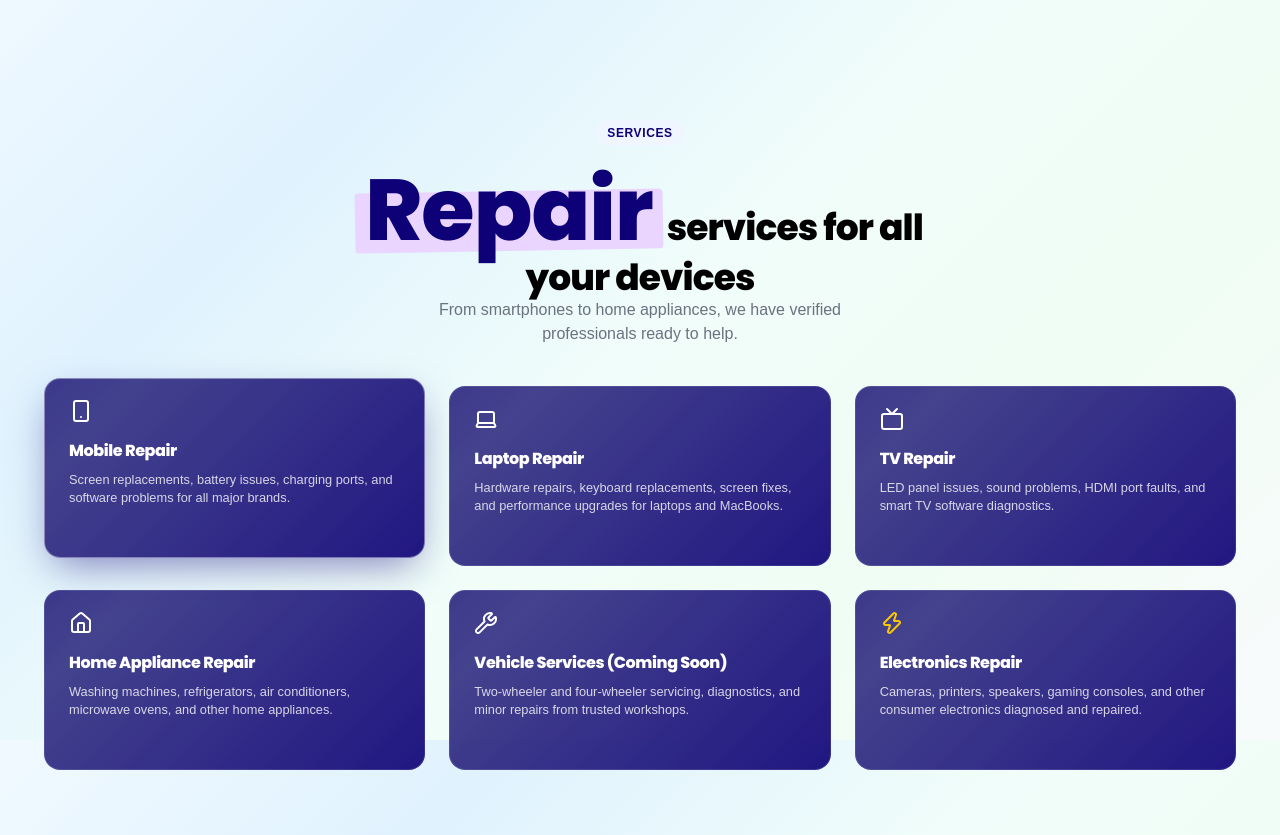
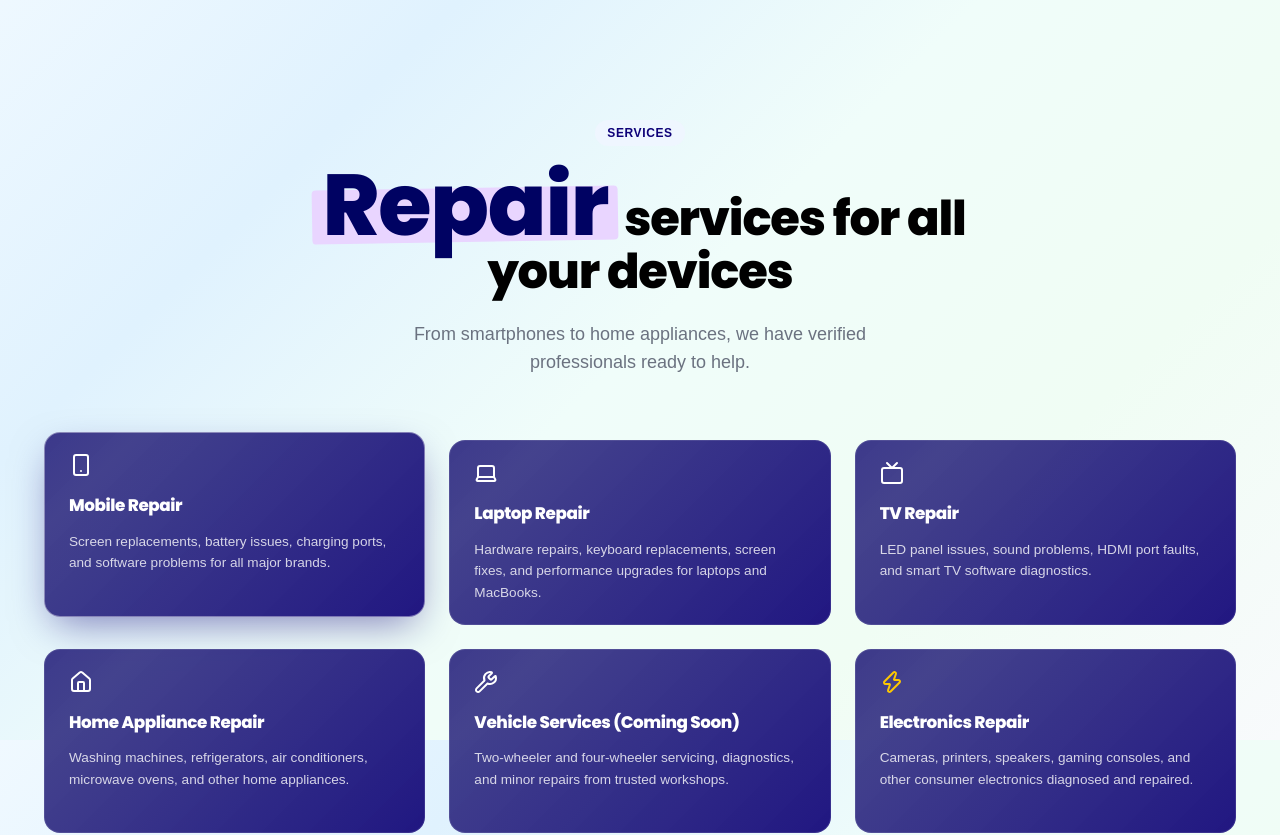
Before and after one commit to Saneajayy/rparwebb, a React (Vite) app: page / in a window 1280 px wide. Shown: the part 1660-2495 px from the top of the page. Built offline with nearby package versions, Linux system fonts and the light colour scheme; a web font is replaced by a local one.

Commit message:
UI: match Services text sizes and spacing with Working section

```diff
--- a/src/index.css
+++ b/src/index.css
@@ -1025,16 +1025,16 @@ main {
 }
 
 .service-title {
-  font-size: 1rem;
+  font-size: 1.05rem;
   font-weight: 700;
-  margin-bottom: 8px;
+  margin-bottom: 12px;
   color: #ffffff;
 }
 
 .service-desc {
-  font-size: 0.8rem;
+  font-size: 0.85rem;
   color: rgba(255, 255, 255, 0.8);
-  line-height: 1.4;
+  line-height: 1.6;
 }
 
 @media (max-width: 1024px) {
--- a/src/pages/Services.jsx
+++ b/src/pages/Services.jsx
@@ -36,10 +36,10 @@ const Services = () => {
 
   return (
     <div className="services-container max-w-7xl section">
-      <div className="text-center mb-10 reveal">
+      <div className="text-center mb-16 reveal">
         <div className="badge mb-4">SERVICES</div>
-        <h1 className="text-4xl font-bold mb-4"><span className="highlight" style={{ color: '#0e0178' }}>Repair</span> services for all<br/>your devices</h1>
-        <p className="text-muted text-base max-w-2xl mx-auto">
+        <h1 className="text-5xl font-bold mb-6"><span className="highlight" style={{ color: '#000262' }}>Repair</span> services for all<br/>your devices</h1>
+        <p className="text-muted text-lg max-w-2xl mx-auto">
           From smartphones to home appliances, we have verified<br/>professionals ready to help.
         </p>
       </div>
```
